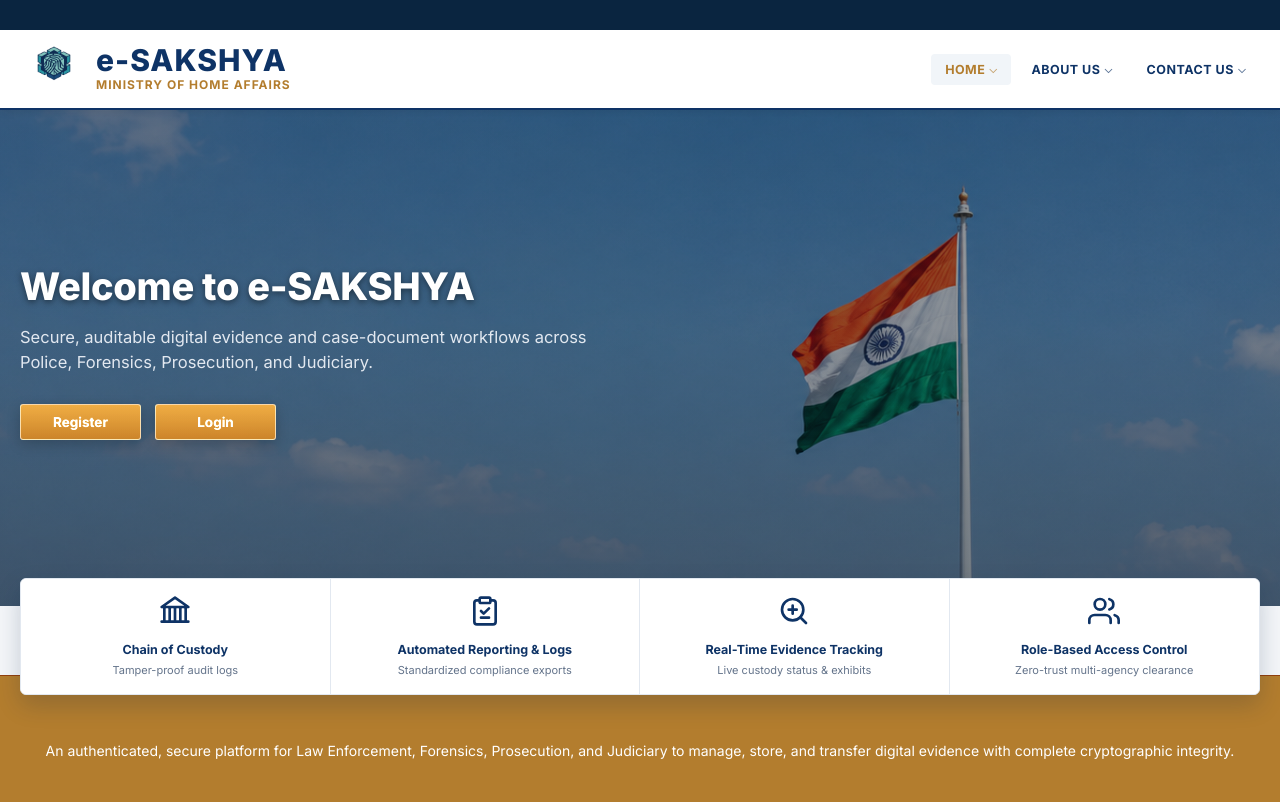
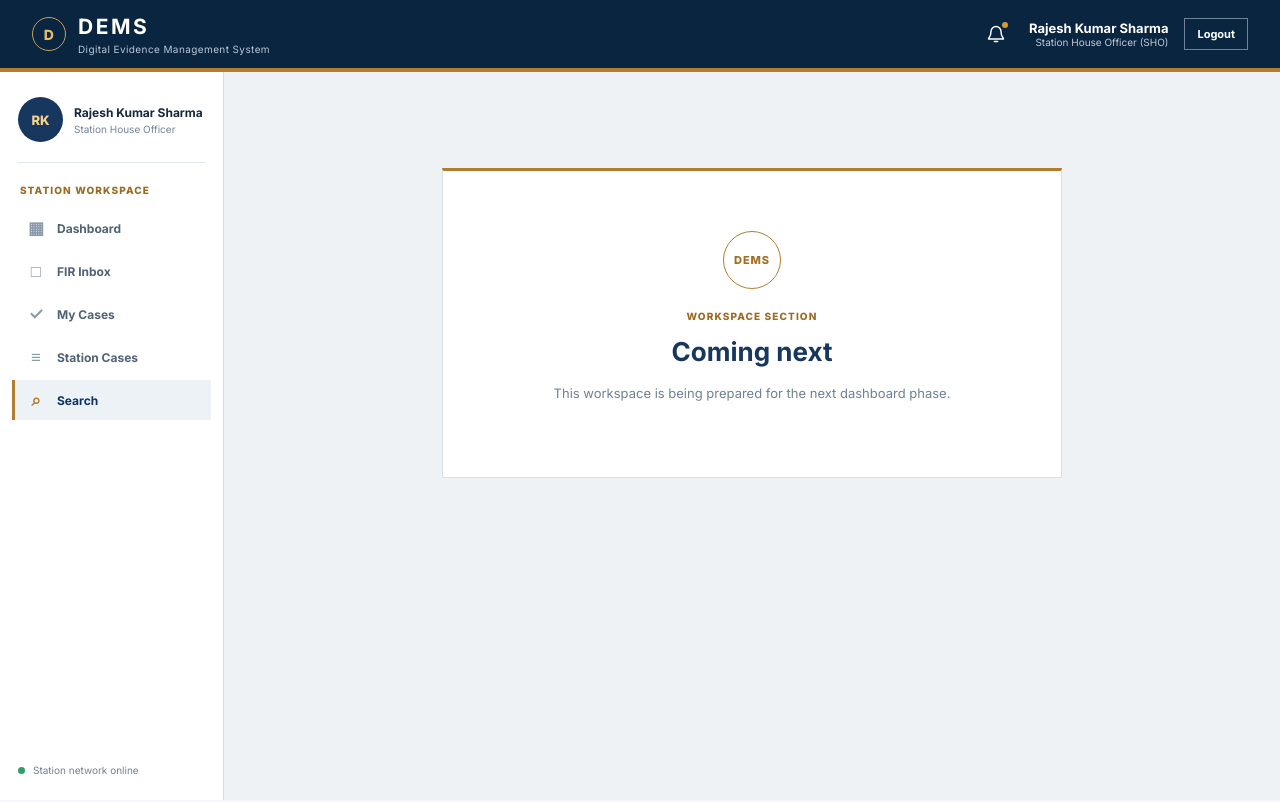
Before and after one commit to AayushiAggarwal-7/CICADA-frontend, a React (Vite) app: page /dashboard/search in a window 1280 px wide. Before the commit this address led to /. Shown: the top 802 px of the page. Built offline with nearby package versions, Linux system fonts and the light colour scheme.

Commit message:
fix SHO workspace routing and case navigation

```diff
--- a/src/App.jsx
+++ b/src/App.jsx
@@ -34,6 +34,11 @@
 
       {/* 4. Case Management & Investigation Notepad Dashboard */}
       <Route path="/dashboard" element={<DashboardPage />} />
+      <Route path="/dashboard/fir-inbox" element={<DashboardPage />} />
+      <Route path="/dashboard/my-cases" element={<DashboardPage />} />
+      <Route path="/dashboard/my-cases/:caseId" element={<DashboardPage />} />
+      <Route path="/dashboard/station-cases" element={<DashboardPage />} />
+      <Route path="/dashboard/search" element={<DashboardPage />} />
 
       {/* Fallback route */}
       <Route path="*" element={<Navigate to="/" replace />} />
--- a/src/components/sho/MyCases.jsx
+++ b/src/components/sho/MyCases.jsx
@@ -1,6 +1,6 @@
 import React, { useMemo, useState } from 'react'
+import { useNavigate } from 'react-router-dom'
 import { policeRoles } from '../../data/policeData'
-import CaseWorkspace from './case-workspace/CaseWorkspace'
 
 const progressFilters = ['All', 'Active', 'Under Investigation', 'In Court', 'Closed', 'Archived']
 
@@ -49,10 +49,10 @@
 	)
 }
 
-export default function MyCases({ currentUser, onBack }) {
+export default function MyCases({ currentUser }) {
+	const navigate = useNavigate()
 	const [searchQuery, setSearchQuery] = useState('')
 	const [activeFilter, setActiveFilter] = useState('All')
-	const [selectedCase, setSelectedCase] = useState(null)
 	const policeRole = getPoliceRole(currentUser)
 	const cases = (policeRole?.ownCases || []).map((caseItem) => ({
 		...caseItem,
@@ -66,10 +66,6 @@
 			&& (!query || matchesSearch(caseItem, query))
 		))
 	}, [activeFilter, cases, searchQuery])
-
-	if (selectedCase) {
-		return <CaseWorkspace caseItem={selectedCase} currentUser={currentUser} onBack={() => setSelectedCase(null)} />
-	}
 
 	return (
 		<section className="sho-workspace-view sho-my-cases" aria-labelledby="my-cases-title">
@@ -90,7 +86,7 @@
 			</div>
 
 			<div className="sho-my-case-list">
-				{filteredCases.map((caseItem) => <CaseListItem key={caseItem.id} caseItem={caseItem} onOpen={setSelectedCase} />)}
+				{filteredCases.map((caseItem) => <CaseListItem key={caseItem.id} caseItem={caseItem} onOpen={(selectedCase) => navigate(`/dashboard/my-cases/${selectedCase.id}`)} />)}
 				{filteredCases.length === 0 && <div className="sho-empty-state sho-my-cases-empty">No cases match the current search and progress filter.</div>}
 			</div>
 		</section>
--- a/src/components/sho/SHOSidebar.jsx
+++ b/src/components/sho/SHOSidebar.jsx
@@ -1,4 +1,5 @@
 import React from 'react'
+import { useLocation, useNavigate } from 'react-router-dom'
 
 const navigationItems = [
 	{ id: 'dashboard', label: 'Dashboard', icon: '▦' },
@@ -8,7 +9,25 @@
 	{ id: 'search', label: 'Search', icon: '⌕' },
 ]
 
-export default function SHOSidebar({ currentUser, activeSection, onSectionChange, onOpenProfile }) {
+export default function SHOSidebar({ currentUser, onOpenProfile }) {
+	const navigate = useNavigate()
+	const { pathname } = useLocation()
+	const activeSection = pathname === '/dashboard'
+		? 'dashboard'
+		: pathname.startsWith('/dashboard/fir-inbox')
+			? 'fir-inbox'
+			: pathname.startsWith('/dashboard/my-cases')
+				? 'my-cases'
+				: pathname.startsWith('/dashboard/station-cases')
+					? 'station-cases'
+					: pathname.startsWith('/dashboard/search') ? 'search' : 'dashboard'
+	const sectionPaths = {
+		dashboard: '/dashboard',
+		'fir-inbox': '/dashboard/fir-inbox',
+		'my-cases': '/dashboard/my-cases',
+		'station-cases': '/dashboard/station-cases',
+		search: '/dashboard/search',
+	}
 	const initials = (currentUser?.name || 'Officer')
 		.split(' ')
 		.slice(0, 2)
@@ -32,7 +51,7 @@
 						type="button"
 						key={item.id}
 						className={`sho-nav-item ${activeSection === item.id ? 'is-active' : ''}`}
-						onClick={() => onSectionChange(item.id)}
+						onClick={() => navigate(sectionPaths[item.id])}
 						aria-current={activeSection === item.id ? 'page' : undefined}
 					>
 						<span className="sho-nav-icon" aria-hidden="true">{item.icon}</span>
--- a/src/components/sho/case-workspace/CaseWorkspace.jsx
+++ b/src/components/sho/case-workspace/CaseWorkspace.jsx
@@ -1,4 +1,6 @@
 import React, { useState } from 'react'
+import { Link, useNavigate, useParams } from 'react-router-dom'
+import { policeRoles } from '../../../data/policeData'
 import CaseActivity from './CaseActivity'
 import CaseDocuments from './CaseDocuments'
 import CaseEvidence from './CaseEvidence'
@@ -19,15 +21,38 @@
 
 const tabComponents = { documents: CaseDocuments, evidence: CaseEvidence, team: CaseTeam, fsl: CaseFSL, activity: CaseActivity, more: CaseMore }
 
-export default function CaseWorkspace({ caseItem, currentUser, onBack }) {
+function getAssignedCases(currentUser) {
+	const roleId = currentUser?.roleId === 'police_sho' ? 'sho' : currentUser?.roleId?.replace(/^police_/, '')
+	const policeRole = policeRoles.find((role) => role.id === roleId) || policeRoles.find((role) => role.id === 'sho')
+	return (policeRole?.ownCases || []).map((caseItem) => ({
+		...caseItem,
+		progressStatus: caseItem.progressStatus || (caseItem.status?.toLowerCase().includes('court') ? 'In Court' : 'Under Investigation'),
+		priority: caseItem.priority || (caseItem.statusLevel === 'critical' ? 'Critical' : caseItem.statusLevel === 'urgent' ? 'Urgent' : 'Routine'),
+	}))
+}
+
+export default function CaseWorkspace({ currentUser }) {
+	const { caseId } = useParams()
+	const navigate = useNavigate()
+	const caseItem = getAssignedCases(currentUser).find((item) => item.id === caseId)
 	const [activeTab, setActiveTab] = useState('overview')
+
+	if (!caseItem) {
+		return (
+			<section className="sho-workspace-view sho-empty-state" aria-labelledby="case-not-found-title">
+				<h1 id="case-not-found-title">Case not found</h1>
+				<p>The requested case could not be found in your assigned casework.</p>
+				<Link className="sho-primary-button" to="/dashboard/my-cases">Back to My Cases</Link>
+			</section>
+		)
+	}
 	const TabContent = tabComponents[activeTab]
 	const station = caseItem.policeStation || currentUser?.station || 'Central Police Station, Division I'
 
 	return (
 		<section className="sho-case-workspace" aria-labelledby="case-workspace-title">
 			<header className="sho-case-workspace-header">
-				<button type="button" className="sho-back-link" onClick={onBack}>← Back to My Cases</button>
+				<button type="button" className="sho-back-link" onClick={() => navigate('/dashboard/my-cases')}>← Back to My Cases</button>
 				<div className="sho-case-workspace-identity">
 					<div><p className="sho-eyebrow">Case workspace</p><h1 id="case-workspace-title">{caseItem.firNumber}</h1><h2>{caseItem.title}</h2></div>
 					<div className="sho-case-workspace-context"><span>{station}</span><span className={`sho-case-progress ${caseItem.progressStatus.toLowerCase().replaceAll(' ', '-')}`}>{caseItem.progressStatus}</span><span>Primary IO: {caseItem.ioName || 'Not assigned'}</span>{caseItem.priority && <span>Priority: {caseItem.priority}</span>}</div>
--- a/src/pages/DashboardPage.jsx
+++ b/src/pages/DashboardPage.jsx
@@ -1,8 +1,9 @@
 import React, { useState } from 'react'
-import { useNavigate } from 'react-router-dom'
+import { useLocation, useNavigate } from 'react-router-dom'
 import ProfileViewerModal from '../components/ProfileViewerModal'
 import FIRInbox from '../components/sho/FIRInbox'
 import MyCases from '../components/sho/MyCases'
+import CaseWorkspace from '../components/sho/case-workspace/CaseWorkspace'
 import SHODashboardHome from '../components/sho/SHODashboardHome'
 import SHOSidebar from '../components/sho/SHOSidebar'
 import SHOTopbar from '../components/sho/SHOTopbar'
@@ -32,7 +33,18 @@
   })
 
   const [isProfileModalOpen, setIsProfileModalOpen] = useState(false)
-  const [activeSection, setActiveSection] = useState('dashboard')
+  const { pathname } = useLocation()
+
+  const navigateToSection = (section) => {
+    const sectionPaths = {
+      dashboard: '/dashboard',
+      'fir-inbox': '/dashboard/fir-inbox',
+      'my-cases': '/dashboard/my-cases',
+      'station-cases': '/dashboard/station-cases',
+      search: '/dashboard/search',
+    }
+    navigate(sectionPaths[section] || '/dashboard')
+  }
 
   const handleLogout = () => {
     localStorage.removeItem('dems_active_user')
@@ -49,17 +61,17 @@
       <div className="sho-dashboard-body">
         <SHOSidebar
           currentUser={currentUser}
-          activeSection={activeSection}
-          onSectionChange={setActiveSection}
           onOpenProfile={() => setIsProfileModalOpen(true)}
         />
         <main className="sho-dashboard-content">
-          {activeSection === 'dashboard' ? (
-            <SHODashboardHome currentUser={currentUser} onNavigate={setActiveSection} />
-          ) : activeSection === 'fir-inbox' ? (
-            <FIRInbox currentUser={currentUser} onBack={() => setActiveSection('dashboard')} />
-          ) : activeSection === 'my-cases' ? (
-            <MyCases currentUser={currentUser} onBack={() => setActiveSection('dashboard')} />
+          {pathname === '/dashboard' ? (
+            <SHODashboardHome currentUser={currentUser} onNavigate={navigateToSection} />
+          ) : pathname === '/dashboard/fir-inbox' ? (
+            <FIRInbox currentUser={currentUser} onBack={() => navigate('/dashboard')} />
+          ) : pathname === '/dashboard/my-cases' ? (
+            <MyCases currentUser={currentUser} />
+          ) : pathname.startsWith('/dashboard/my-cases/') ? (
+            <CaseWorkspace currentUser={currentUser} />
           ) : (
             <section className="sho-placeholder-panel" aria-labelledby="coming-next-title">
               <span className="sho-placeholder-mark" aria-hidden="true">DEMS</span>
```
